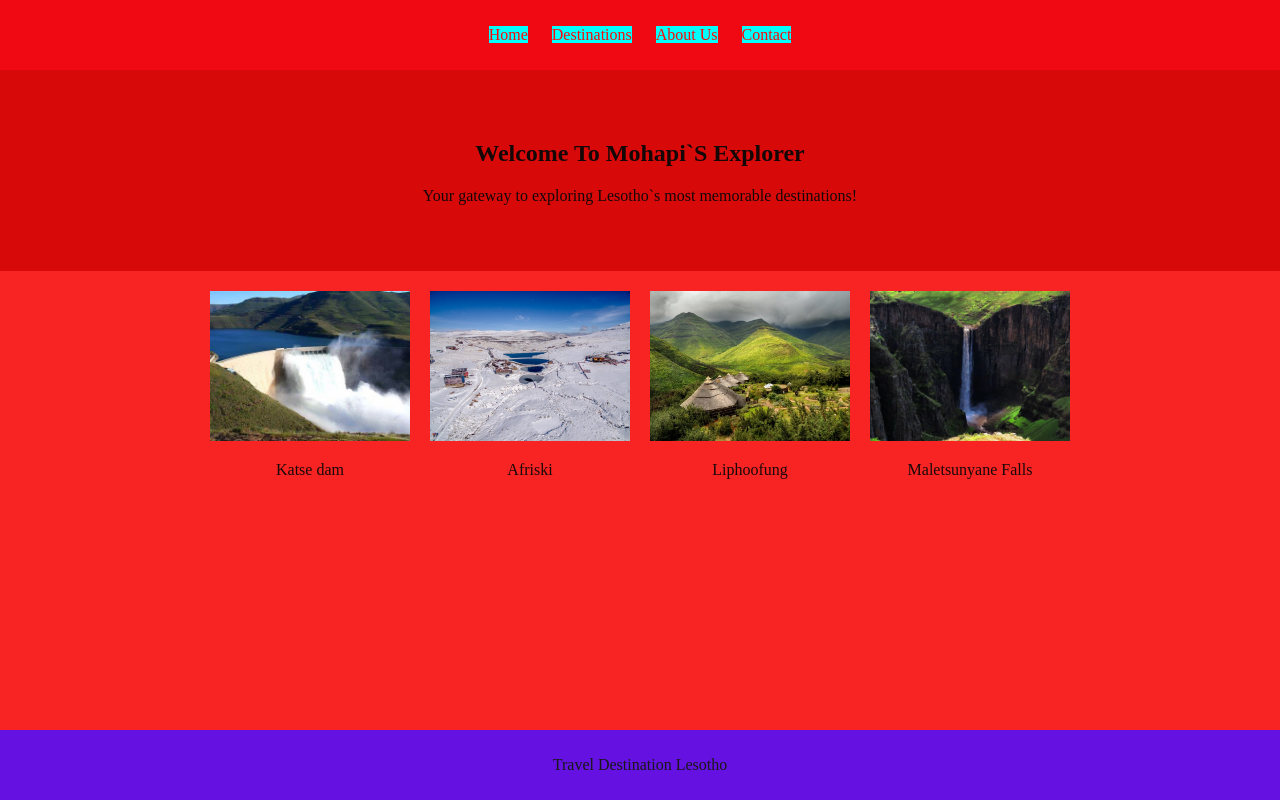
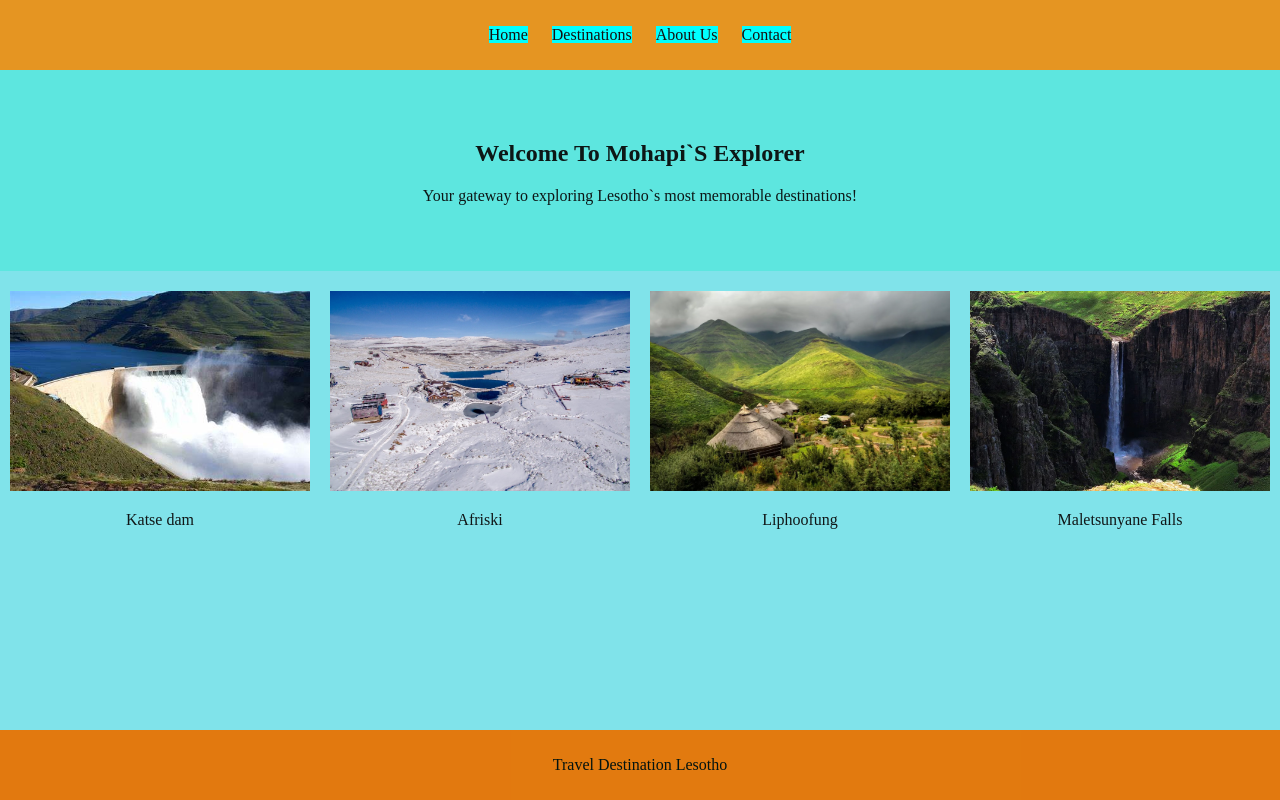
Before and after one commit to majanemohapi/majanemohapi.github.io, a plain HTML site: page index.html in a window 1280 px wide. Drawn offline with Linux system fonts and the light colour scheme.

Commit message:
Add files via upload

```diff
--- a/styles page1.css
+++ b/styles page1.css
@@ -3,7 +3,7 @@
 body {
     font-family: Italic;
     margin: 0;
-    background-color: rgb(248, 35, 35);
+    background-color: rgba(84, 218, 228, 0.74);
     padding: 0;
     color: rgba(8, 8, 8, 0.932)
 
@@ -11,8 +11,8 @@ body {
 }
 
 header {
-    background-color: #f00914fd;
-    color: #f50b0b;
+    background-color: #ee8e11ea;
+    color: #69f3ecbe;
     padding: 10px 0;
     text-align: center;
     font: italic;
@@ -30,14 +30,14 @@ nav ul li {
 }
 
 nav ul li a {
-    color: #fd0909;
+    color: #141010;
     text-decoration: none;
 }
 
 .welcome {
     text-align: center;
     padding: 50px 0;
-    background-color: #d80909;
+    background-color: #5de6df;
 }
 
 .carousel {
@@ -52,8 +52,8 @@ nav ul li a {
 }
 
 .carousel-item img {
-    width: 200px;
-    height: 150px;
+    width: 300px;
+    height: 200px;
     object-fit: cover;
 }
 
@@ -64,6 +64,7 @@ nav ul li a {
     justify-content: center;
     flex-wrap: wrap;
     padding: 20px 0;
+    background-color: #20ecd1;
 }
 
 .destination {
@@ -72,15 +73,15 @@ nav ul li a {
 }
 
 .destination img {
-    width: 200px;
-    height: 150px;
+    width: 300px;
+    height: 200px;
     object-fit: cover;
     font-display:black
 }
 
 footer {
-    background-color: #5510f5e7;
-    color: #181818;
+    background-color: #e4780bfa;
+    color: #021310;
     text-align: center;
     padding: 10px 0;
     position: fixed;
```
